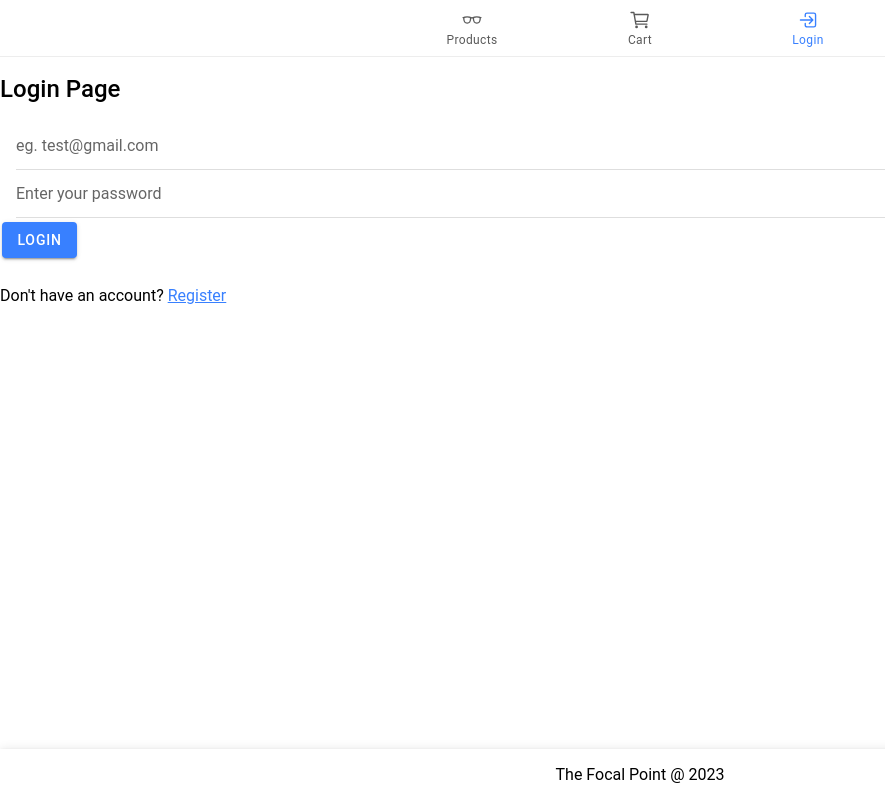
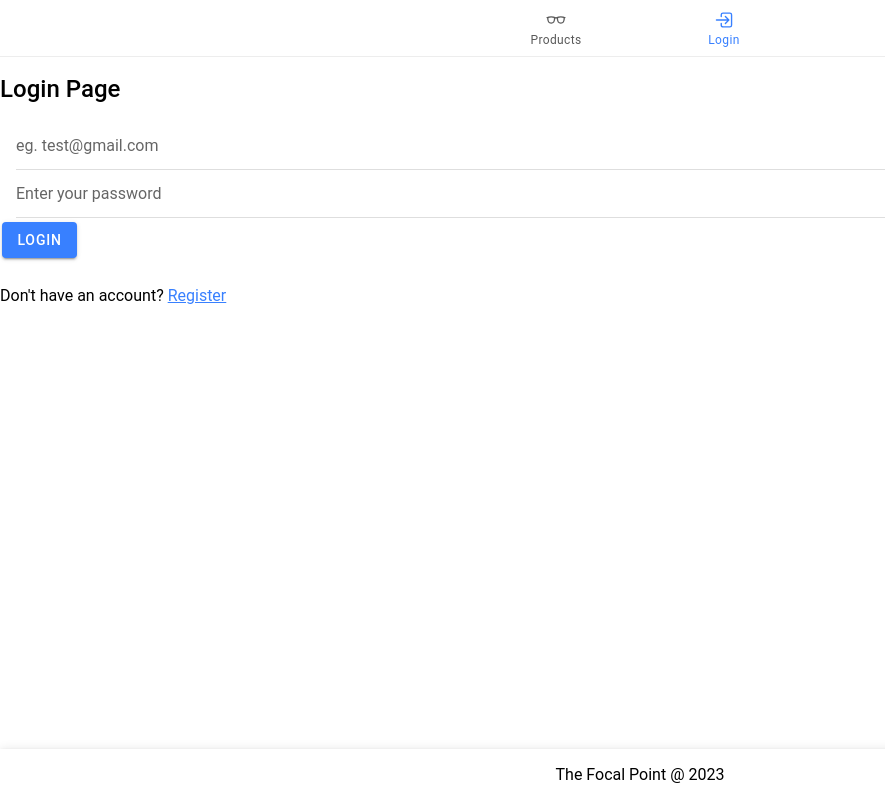
Before and after one commit to The-Focal-Point-UWI-NCB-2023/SWEN-Cycle8-9_IonicFlask, a React (Vite) app: page /login in a window 1280 px wide. Shown: the whole page, without its empty margins (0-885 px from the left). Built offline with nearby package versions, Linux system fonts and the light colour scheme; no server answers.

Commit message:
Implemented Hide Cart
Implemented Hide Cart when user not logged in

```diff
--- a/src/router/Router.tsx
+++ b/src/router/Router.tsx
@@ -104,12 +104,14 @@ const Router: React.FC = () => {
                         <IonIcon icon={glassesOutline} />
                         <IonLabel>Products</IonLabel>
                     </IonTabButton>
-
+                    { isAuthed ? (
                     <IonTabButton tab="cart" href="/cart">
                         <IonIcon icon={cartOutline} />
                         <IonLabel>Cart</IonLabel>
                     </IonTabButton>
-
+                    ):(
+                        ''
+                    )}
                     {isAuthed && isAdmin ? (
                         <IonTabButton tab="admin" href="/admin">
                             <IonIcon icon={hammerOutline} />
```
Also changed, not shown: src/pages/Login/Login.tsx (+0 -23 lines), src/pages/Register/Register.tsx (+0 -71 lines), src/util/api/auth/auth.ts (+0 -21 lines).
